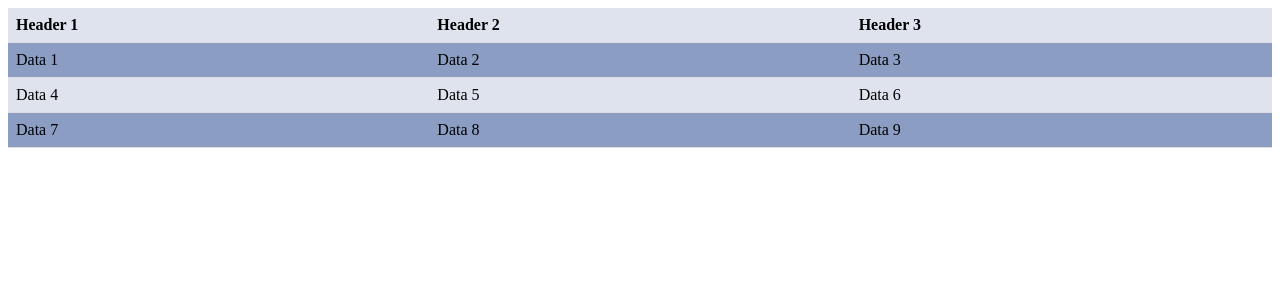
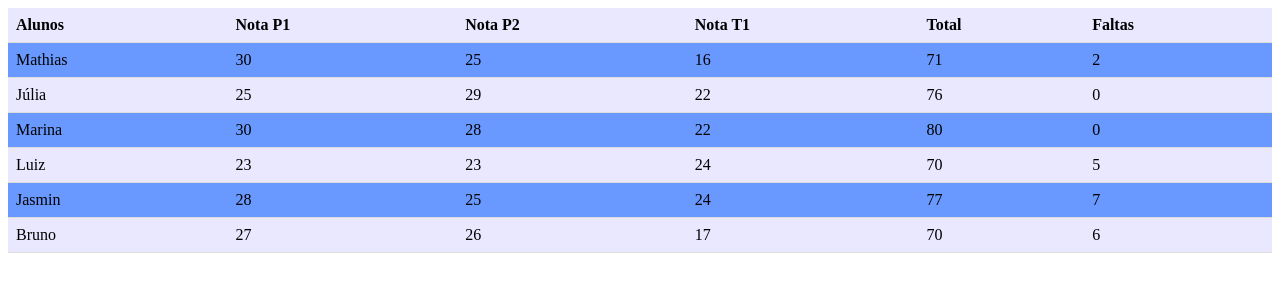
Before and after one commit to Mariaeduardareis/design-de-interface, a plain HTML site: page pratica4/exercicio1/exercicio1.2/index.html in a window 1280 px wide. Drawn offline with Linux system fonts and the light colour scheme.

Commit message:
Add files via upload

```diff
--- a/pratica4/exercicio1/exercicio1.2/index.html
+++ b/pratica4/exercicio1/exercicio1.2/index.html
@@ -17,17 +17,17 @@
 
         tr:hover {
             background-color: #ffffff !important;
-            color: #FF4500;
+            color: #002fff;
             font-weight: bold;
             font-size: 1.5rem;
         }
 
         tr:nth-child(even) {
-            background-color: #8b9dc3;
+            background-color: #6999ff;
         }
 
         tr:nth-child(odd) {
-            background-color: #dfe3ee;
+            background-color: #e9e8ff;
         }
     </style>
 </head>
@@ -36,24 +36,60 @@
 
     <table>
         <tr>
-            <th>Header 1</th>
-            <th>Header 2</th>
-            <th>Header 3</th>
+            <th>Alunos</th>
+            <th>Nota P1</th>
+            <th>Nota P2</th>
+            <th>Nota T1</th>
+            <th>Total</th>
+            <th>Faltas</th>
         </tr>
         <tr>
-            <td>Data 1</td>
-            <td>Data 2</td>
-            <td>Data 3</td>
+            <td>Mathias</td>
+            <td>30</td>
+            <td>25</td>
+            <td>16</td>
+            <td>71</td>
+            <td>2</td>
         </tr>
         <tr>
-            <td>Data 4</td>
-            <td>Data 5</td>
-            <td>Data 6</td>
+            <td>Júlia</td>
+            <td>25</td>
+            <td>29</td>
+            <td>22</td>
+            <td>76</td>
+            <td>0</td>
         </tr>
         <tr>
-            <td>Data 7</td>
-            <td>Data 8</td>
-            <td>Data 9</td>
+            <td>Marina</td>
+            <td>30</td>
+            <td>28</td>
+            <td>22</td>
+            <td>80</td>
+            <td>0</td>
+        </tr>
+    </tr>
+        <td>Luiz</td>
+            <td>23</td>
+            <td>23</td>
+            <td>24</td>
+            <td>70</td>
+            <td>5</td>
+        </tr>
+        <tr>
+            <td>Jasmin</td>
+            <td>28</td>
+            <td>25</td>
+            <td>24</td>
+            <td>77</td>
+            <td>7</td>
+        </tr>
+        <tr>
+            <td>Bruno</td>
+            <td>27</td>
+            <td>26</td>
+            <td>17</td>
+            <td>70</td>
+            <td>6</td>
         </tr>
     </table>
 
```
